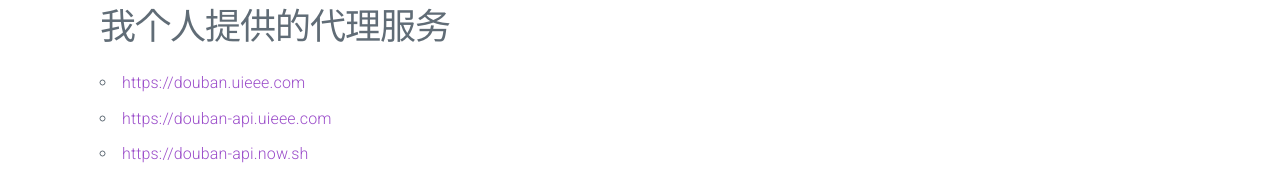
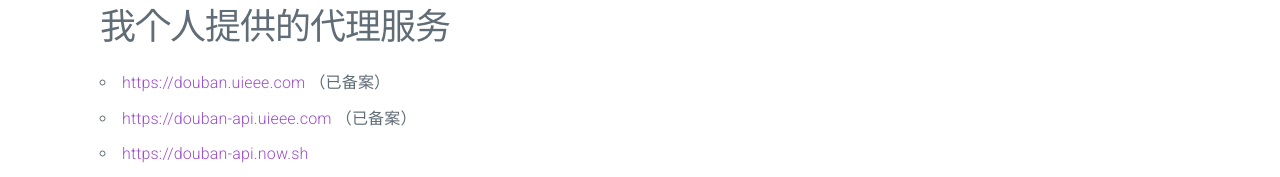
Before and after one commit to zce/api-proxy, a website: page index.html in a window 1280 px wide. Shown: the part 451-628 px from the top of the page. Drawn offline with nearby package versions, Linux system fonts and the light colour scheme.

Commit message:
docs: update index.html readme.md

```diff
--- a/index.html
+++ b/index.html
@@ -44,8 +44,8 @@
     <section class="container">
       <h2>我个人提供的代理服务</h2>
       <ul>
-        <li><a href="https://douban.uieee.com">https://douban.uieee.com</a></li>
-        <li><a href="https://douban-api.uieee.com">https://douban-api.uieee.com</a></li>
+        <li><a href="https://douban.uieee.com">https://douban.uieee.com</a> （已备案）</li>
+        <li><a href="https://douban-api.uieee.com">https://douban-api.uieee.com</a> （已备案）</li>
         <li><a href="https://douban-api.now.sh">https://douban-api.now.sh</a></li>
         <li><a href="https://douban-api.zce.now.sh">https://douban-api.zce.now.sh</a></li>
       </ul>
```
Also changed, not shown: README.md.
